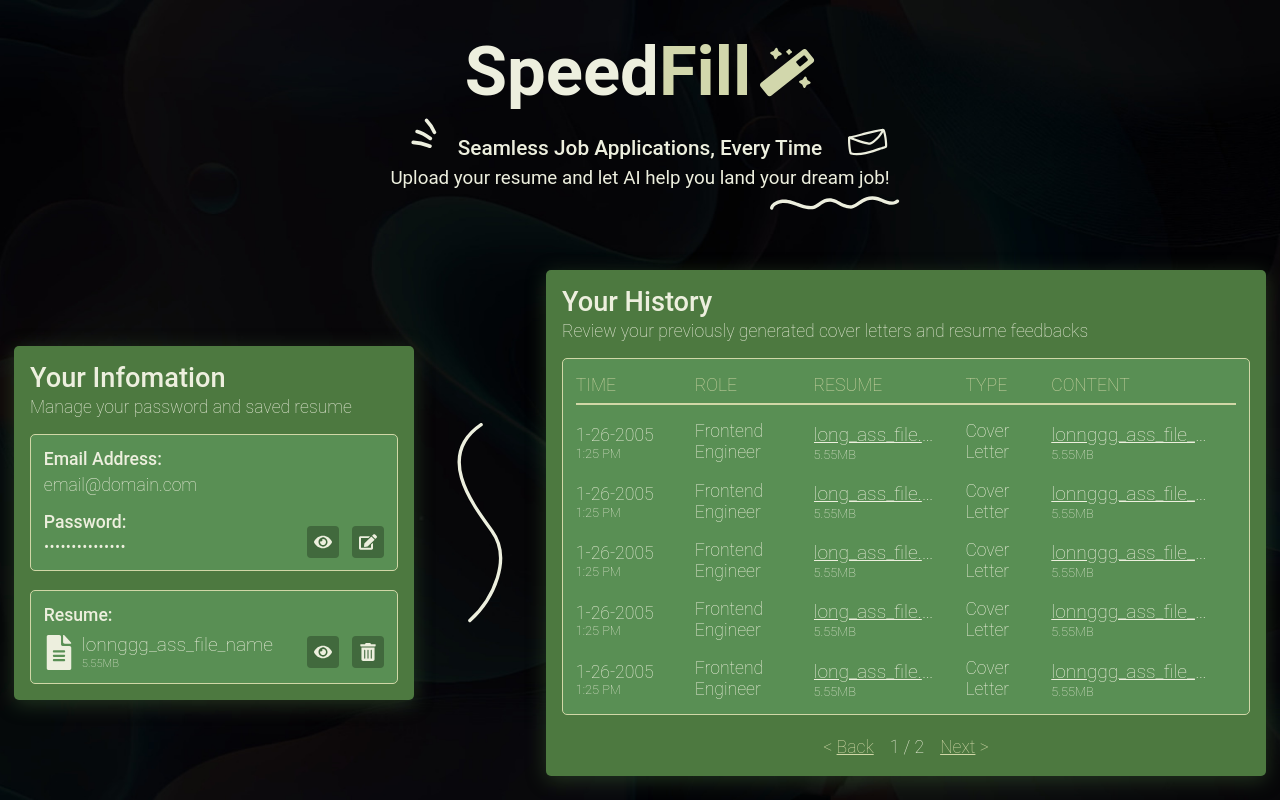
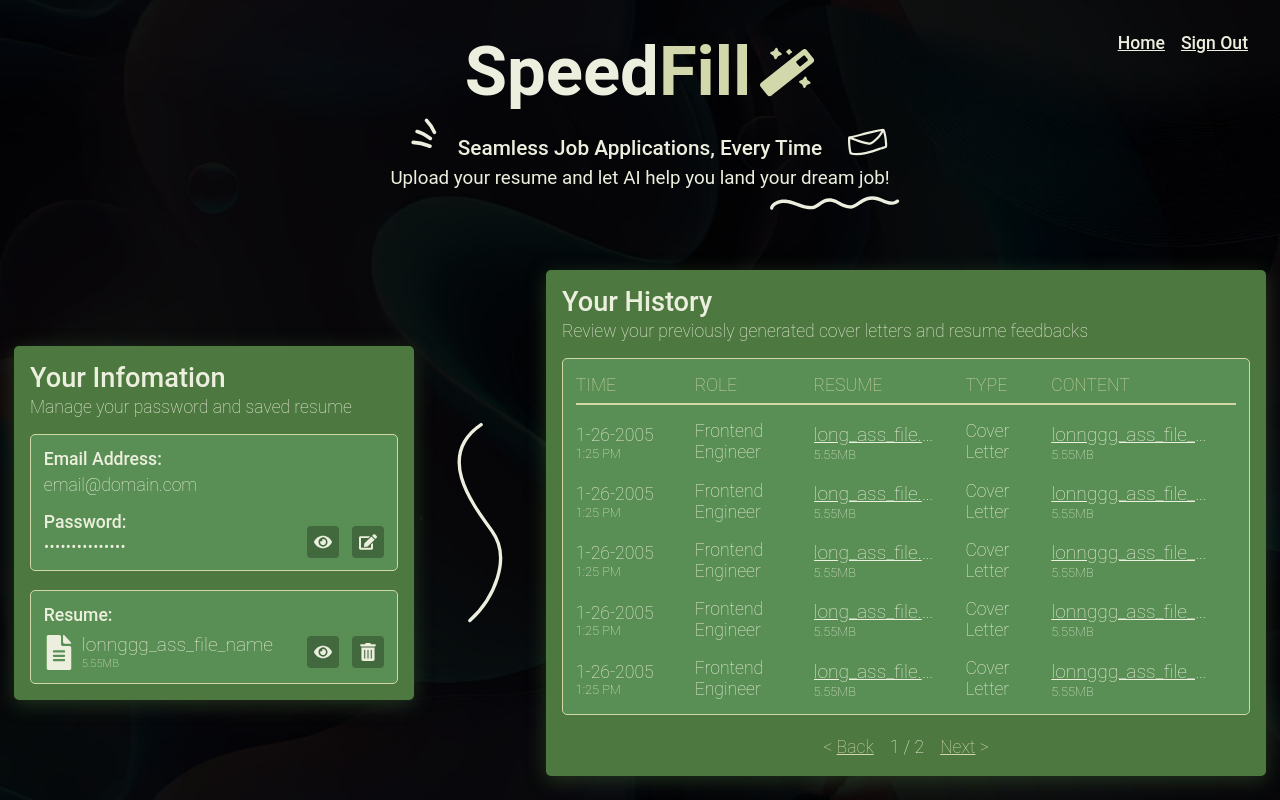
Before and after one commit to charlesphu/SpeedFill, a Next.js app: page /dashboard in a window 1280 px wide. Built offline with nearby package versions, Linux system fonts and the light colour scheme; what @mui/material-nextjs would draw is missing.

Commit message:
Implement NavBar component

```diff
--- a/src/app/components/NavBar.js
+++ b/src/app/components/NavBar.js
@@ -1,2 +1,67 @@
 // This will be the upper right navigation bar used in every page. Should have responsive flexing that adjust to the size of
 // the navbar contents "Home, Dashboard, Logout, etc". The buttons should also be clickable and navigate to the respective routes
+
+import { Typography } from "@mui/material";
+import { Box, display } from "@mui/system";
+import Image from "next/image";
+
+import { useRouter } from "next/navigation";
+
+const NavBarItem = ({ text, src }) => {
+  const router = useRouter();
+
+  return (
+    <Typography
+      variant="h5"
+      color="title"
+      zIndex="1"
+      sx={{
+        textDecoration: "underline",
+        cursor: "pointer",
+        whiteSpace: "nowrap",
+      }}
+      onClick={() => router.push(src)}>
+      {text}
+    </Typography>
+  );
+};
+
+const NavBar = ({ children }) => {
+  return (
+    <Box
+      display="flex"
+      flexDirection="row"
+      gap="1rem"
+      paddingRight="2rem"
+      sx={{ position: "absolute", right: "0", top: "2rem" }}>
+      {children}
+
+      {/* <div
+        style={{
+          position: "absolute",
+          width: "100%",
+          height: "100%",
+          backgroundImage: "url('/images/Ribbon.svg')",
+          backgroundSize: "100% 100%", // Stretches the SVG to fill the container
+          backgroundRepeat: "no-repeat",
+          backgroundPosition: "center",
+          right: "0",
+        }}></div> */}
+      {/* <img
+        src="/images/Ribbon.svg"
+        alt="Ribbon"
+        style={{
+          position: "absolute",
+          width: "calc(100% + 3rem)",
+          height: "calc(100% + 0.5rem)",
+          objectFit: "cover",
+          right: "0",
+          top: "-15%",
+          zIndex: 0,
+        }}
+      /> */}
+    </Box>
+  );
+};
+
+export { NavBar, NavBarItem };
--- a/src/app/dashboard/page.js
+++ b/src/app/dashboard/page.js
@@ -6,6 +6,7 @@ import Title from "../components/Title";
 import AccountPanel from "./AccountPanel";
 import ActivityPanel from "./ActivityPanel";
 import Image from "next/image";
+import { NavBar, NavBarItem } from "../components/NavBar";
 
 const Dashboard = () => {
   const isSmallScreen = useMediaQuery("(max-width: 1200px)");
@@ -53,6 +54,10 @@ const Dashboard = () => {
         <ActivityPanel sx={isSmallScreen ? { margin: "auto auto" } : null} />
       </Box>
 
+      <NavBar>
+        <NavBarItem text="Home" src="/" />
+        <NavBarItem text="Sign Out" src="/sign-out" />
+      </NavBar>
       <Background imageUrl="/background.jpg" />
     </>
   );
```
Also changed, not shown: public/images/Ribbon.svg (added).
